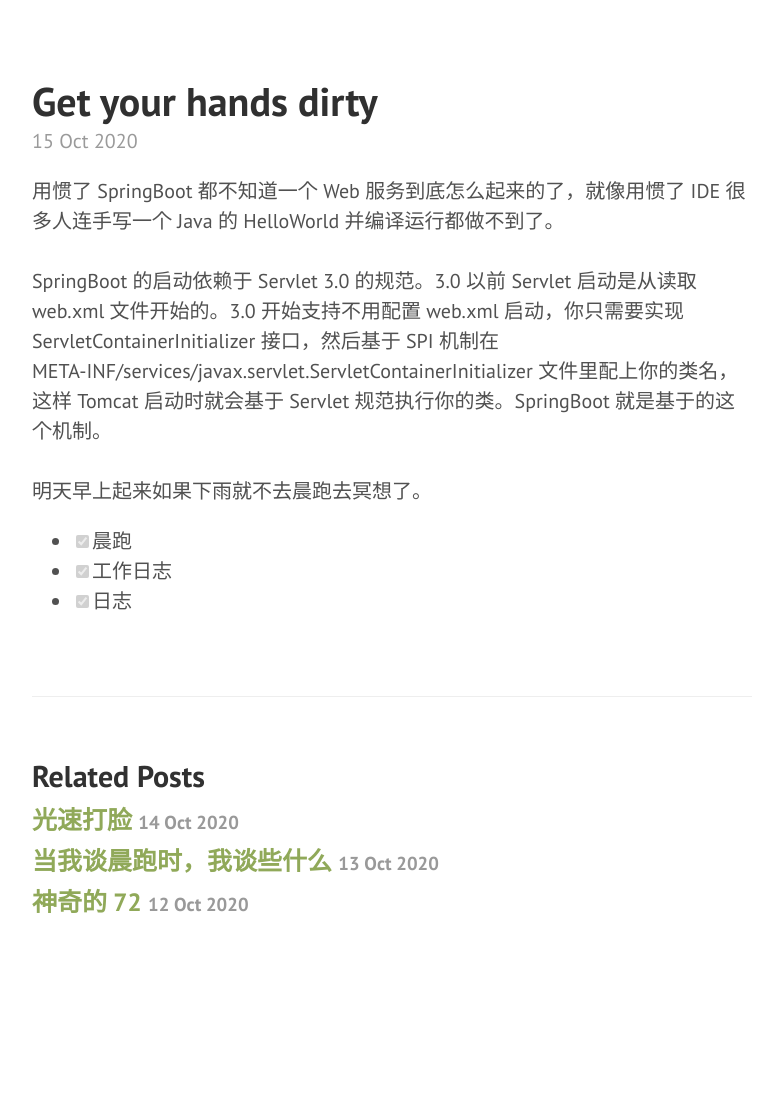
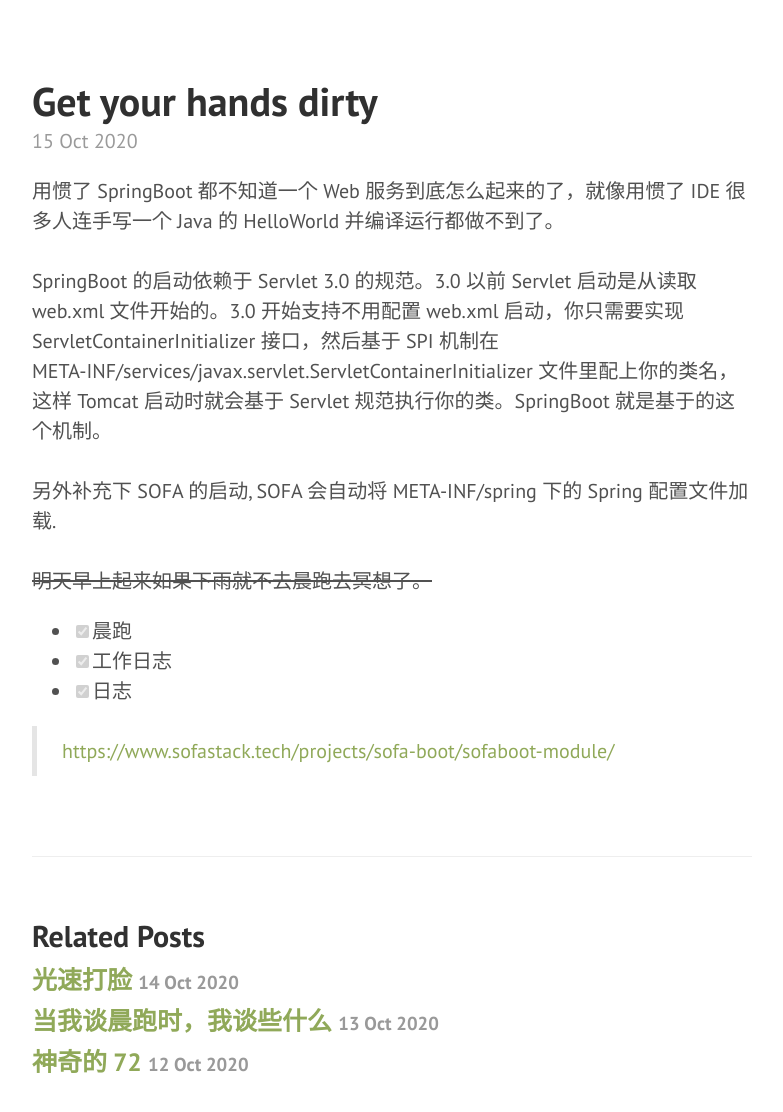
Before and after one commit to yoncise/yoncise.github.io, a Jekyll site: the page built from _posts/2020-10-15-14452672.md, in a window 1280 px wide, cut to the strip 104-1322 px from the top of the page. Shown: the top 1112 px of the strip, without its empty margins (428-1211 px from the left). Built offline with Jekyll 4.4.1, drawn with Linux system fonts in a browser that asks for light colours; before the commit the page ends 1162 px from its top, so only the background shows below that.

Commit message:
sync from yuque

```diff
--- a/_posts/2020-10-15-14452672.md
+++ b/_posts/2020-10-15-14452672.md
@@ -4,8 +4,13 @@
 ---
 用惯了 SpringBoot 都不知道一个 Web 服务到底怎么起来的了，就像用惯了 IDE 很多人连手写一个 Java 的 HelloWorld 并编译运行都做不到了。<br />
 <br />SpringBoot 的启动依赖于 Servlet 3.0 的规范。3.0 以前 Servlet 启动是从读取 web.xml 文件开始的。3.0 开始支持不用配置 web.xml 启动，你只需要实现 ServletContainerInitializer 接口，然后基于 SPI 机制在<br />META-INF/services/javax.servlet.ServletContainerInitializer 文件里配上你的类名，这样 Tomcat 启动时就会基于 Servlet 规范执行你的类。SpringBoot 就是基于的这个机制。<br />
-<br />明天早上起来如果下雨就不去晨跑去冥想了。<br />
+<br />另外补充下 SOFA 的启动, SOFA 会自动将 META-INF/spring 下的 Spring 配置文件加载.<br />
+<br />~~明天早上起来如果下雨就不去晨跑去冥想了。~~<br />
 
 - [x] 晨跑
 - [x] 工作日志
 - [x] 日志
+
+
+
+> [https://www.sofastack.tech/projects/sofa-boot/sofaboot-module/](https://www.sofastack.tech/projects/sofa-boot/sofaboot-module/)
```
